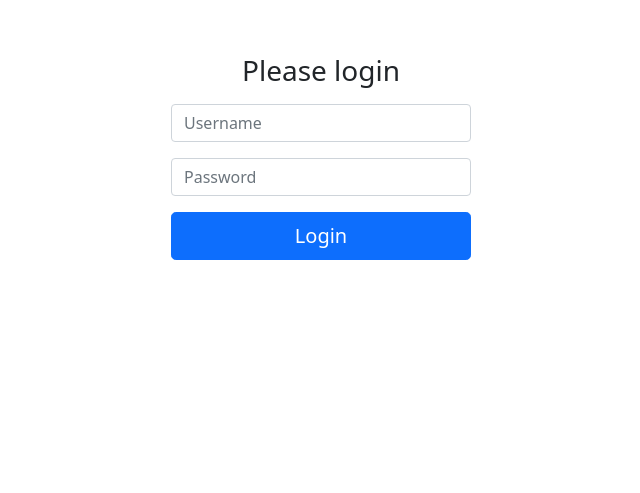
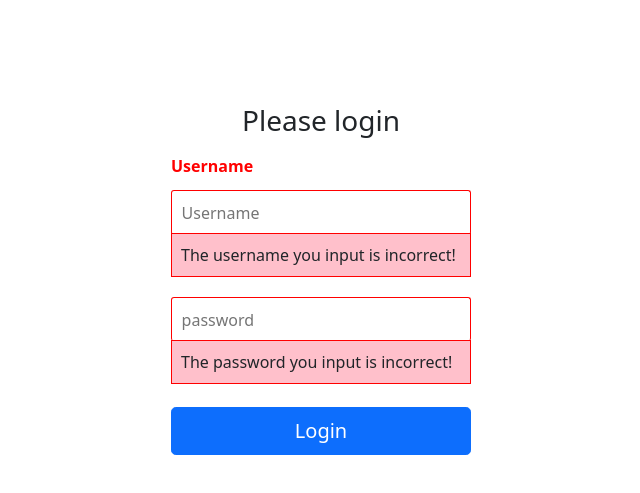
Before and after one commit to Incognito95/CA-2-Web-Client, a React (Create React App) app in the folder web-client/: page /login in a window 1280 px wide. Shown: the part 111-604 px from the top of the page, without its empty margins (319-959 px from the left). Built offline with nearby package versions, Linux system fonts and the light colour scheme.

Commit message:
created form validation for login

```diff
--- a/web-client/public/index.html
+++ b/web-client/public/index.html
@@ -39,5 +39,7 @@
       To begin the development, run `npm start` or `yarn start`.
       To create a production bundle, use `npm run build` or `yarn build`.
     -->
+
+
   </body>
 </html>
--- a/web-client/src/App.css
+++ b/web-client/src/App.css
@@ -12,15 +12,6 @@ h3, .list, .instructions-box {
 }
 
 
-/* ------ login form ---- */
-.form-signin {
-    width: 100%;
-    max-width: 330px;
-    padding: 15px;
-    margin: 150px auto auto;
-}
-
-
 /* ------ chuck norris ---- */
 .chuck-btn, .result-box {
     margin-left: 20px;
@@ -30,3 +21,292 @@ h3, .list, .instructions-box {
     height: 380px;
     background-color: #F8F9FA !important;
 }
+
+/* ------ login form ---- */
+.form-signin {
+    width: 100%;
+    max-width: 330px;
+    padding: 15px;
+    margin: 200px auto auto;
+}
+
+.form-signin .checkbox {
+    font-weight: 400;
+}
+
+.form-signin .form-floating:focus-within {
+    z-index: 2;
+}
+
+.form-signin input[type="email"] {
+    margin-bottom: -1px;
+    border-bottom-right-radius: 0;
+    border-bottom-left-radius: 0;
+}
+
+.form-signin input[type="password"] {
+    margin-bottom: 10px;
+    border-top-left-radius: 0;
+    border-top-right-radius: 0;
+}
+
+.Form-title {
+    color: #00386a;
+    margin: 0 0 15px;
+}
+
+.Form-description {
+    color: rgba(109, 102, 101, 0.5);
+}
+
+.Form-fields {
+    border-radius: 15px;
+    display: flex;
+    flex-direction: column;
+}
+
+.Control-label {
+    color: #423e3d;
+    font-weight: bold;
+    transition: color 300ms ease;
+}
+
+.Control-requirements {
+    background: pink;
+    border-top: none;
+    margin: -14px 0 15px;
+    max-height: 0;
+    overflow: hidden;
+    transition: all 200ms ease;
+    padding: 0 9px;
+}
+
+.ControlInput {
+    border-radius: 3px;
+    box-shadow: 0 1px 3px rgba(197, 193, 192, 0) inset;
+    color: #6d6665;
+    margin: 0.8em 0;
+    border: 1px solid #c5c1c0;
+    padding: 0.6em 0.6em;
+    transition: box-shadow 300ms ease-out;
+}
+
+.ControlInput:hover {
+    box-shadow: 0 1px 3px rgba(197, 193, 192, 0.4) inset;
+}
+.ControlInput:focus {
+    outline: #2bbee7 auto 3px;
+}
+.ControlInput:invalid:not(:focus) {
+    border-color: red;
+    border-bottom: none;
+}
+.ControlInput:invalid:not(:focus):not(:-ms-input-placeholder) {
+    border-color: red;
+    border-bottom: none;
+}
+.ControlInput:invalid:not(:focus):not(:placeholder-shown) {
+    border-color: red;
+    border-bottom: none;
+}
+.ControlInput:invalid:not(:focus) + .Control-label {
+    color: red;
+}
+.ControlInput:invalid:not(:focus):not(:-ms-input-placeholder) + .Control-label {
+    color: red;
+}
+.ControlInput:invalid:not(:focus):not(:placeholder-shown) + .Control-label {
+    color: red;
+}
+.ControlInput:invalid:not(:focus) + .Control-label + .Control-requirements {
+    max-height: 100px;
+    padding: 9px;
+    border: 1px solid red;
+}
+.ControlInput:invalid:not(:focus):not(:-ms-input-placeholder) + .Control-label + .Control-requirements {
+    max-height: 100px;
+    padding: 9px;
+    border: 1px solid red;
+}
+.ControlInput:invalid:not(:focus):not(:placeholder-shown) + .Control-label + .Control-requirements {
+    max-height: 100px;
+    padding: 9px;
+    border: 1px solid red;
+}
+.ControlInput:valid:not(:focus) {
+    border-color: #5fa550;
+}
+.ControlInput:valid:not(:focus):not(:-ms-input-placeholder) {
+    border-color: #5fa550;
+}
+.ControlInput:valid:not(:focus):not(:placeholder-shown) {
+    border-color: #5fa550;
+}
+.ControlInput:valid:not(:focus) + .Control-label {
+    color: #5fa550;
+}
+.ControlInput:valid:not(:focus):not(:-ms-input-placeholder) + .Control-label {
+    color: #5fa550;
+}
+.ControlInput:valid:not(:focus):not(:placeholder-shown) + .Control-label {
+    color: #5fa550;
+}
+
+.Control-requirements--email,
+.ControlInput--email {
+    order: -1;
+}
+
+.Control-label--email {
+    order: -2;
+}
+
+.ControlInput--password {
+    order: 0;
+    padding-right: 50px;
+}
+
+.Control-label--password {
+    order: -1;
+    margin-bottom: -32px;
+}
+
+.Control-label--showPassword {
+    width: 32px;
+    position: relative;
+    top: 52px;
+    left: 100%;
+    text-align: right;
+    margin-left: -36px;
+}
+
+.Form-submit {
+    border: 1px solid #e7542b;
+    background-color: #e7542b;
+    border-radius: 3px;
+    color: #fff;
+    display: block;
+    width: 100%;
+    max-width: 100%;
+    pointer-events: none;
+    opacity: 0.6;
+    cursor: default;
+    transition: opacity 300ms ease-out, max-width 150ms ease-out;
+    outline: none;
+    position: relative;
+    margin: auto;
+}
+.Form-submit:hover {
+    background-color: #c83d17;
+}
+.Form-submit:active {
+    background-color: #9b2f11;
+    max-width: 50px;
+    overflow: hidden;
+    text-indent: 300px;
+}
+.Form-submit:active .Button-spinner {
+    opacity: 1;
+}
+.ControlInput--email:valid ~ .ControlInput--password:valid ~ .Form-submit {
+    cursor: pointer;
+    pointer-events: auto;
+    opacity: 1;
+}
+
+.Button-spinner {
+    position: absolute;
+    top: 50%;
+    left: 50%;
+    margin-left: -13px;
+    margin-top: -13px;
+    opacity: 0;
+}
+
+.show-password {
+    display: none;
+}
+.show-password:checked ~ .ControlInput--password {
+    text-security: disc;
+    -webkit-text-security: disc;
+    -moz-text-security: disc;
+}
+.show-password:checked ~ .Control-label--showPassword .svg-toggle-password .closed-eye {
+    opacity: 1;
+    transition: opacity 300ms ease, height 400ms ease;
+    width: 4px;
+    height: 44px;
+}
+
+.svg-toggle-password {
+    fill: rgba(0, 142, 214, 0.5);
+}
+.svg-toggle-password .closed-eye {
+    opacity: 0;
+    height: 0;
+}
+
+.Button {
+    padding: 10px;
+    -webkit-user-select: none;
+    -moz-user-select: none;
+    -ms-user-select: none;
+    user-select: none;
+}
+
+.spinner {
+    -webkit-animation: dash 2s linear infinite;
+    animation: dash 2s linear infinite;
+    -webkit-animation-direction: normal;
+    animation-direction: normal;
+}
+
+@-webkit-keyframes dash {
+    0% {
+        stroke-dashoffset: 0;
+        stroke-dasharray: 150.6 100.4;
+    }
+    50% {
+        stroke-dasharray: 1 250;
+    }
+    100% {
+        stroke-dashoffset: 502;
+        stroke-dasharray: 150.6 100.4;
+    }
+}
+
+@keyframes dash {
+    0% {
+        stroke-dashoffset: 0;
+        stroke-dasharray: 150.6 100.4;
+    }
+    50% {
+        stroke-dasharray: 1 250;
+    }
+    100% {
+        stroke-dashoffset: 502;
+        stroke-dasharray: 150.6 100.4;
+    }
+}
+@-webkit-keyframes spinner-in {
+    0% {
+        opacity: 0;
+    }
+    20%, 80% {
+        opacity: 1;
+    }
+    100% {
+        opacity: 0;
+    }
+}
+@keyframes spinner-in {
+    0% {
+        opacity: 0;
+    }
+    20%, 80% {
+        opacity: 1;
+    }
+    100% {
+        opacity: 0;
+    }
+}
--- a/web-client/src/App.js
+++ b/web-client/src/App.js
@@ -1,5 +1,6 @@
 import './App.css';
 import 'bootstrap/dist/css/bootstrap.css';
+import 'bootstrap/dist/js/bootstrap';
 
 import {
     BrowserRouter as Router,
--- a/web-client/src/Components/Login.js
+++ b/web-client/src/Components/Login.js
@@ -7,21 +7,47 @@ function Login({ login }) {
     const performLogin = (evt) => {
         evt.preventDefault();
         login(loginCredentials.username, loginCredentials.password);
+
     }
 
     const onChange = (evt) => {
-        setLoginCredentials({ ...loginCredentials,[evt.target.id]: evt.target.value })
+        setLoginCredentials({ ...loginCredentials,[evt.target.id]: evt.target.value });
+
     }
 
     return (
+
         <div className="form-signin">
-            <h1 className="h3 mb-3 fw-normal text-center">Please login</h1>
-            <form onChange={onChange} id="form">
-                <input placeholder="Username" id="username" className="form-control mt-3" />
-                <input type="password" placeholder="Password" id="password" className="form-control mt-3" />
-                <button onClick={performLogin} className="w-100 btn btn-lg btn-primary mt-3">Login</button>
+            <h1 className="h3 mb-3 fw-normal text-center" id="form">Please login</h1>
+            <form onChange={onChange}>
+                <div className="Form-fields">
+                    <input type="text" id="username" className="ControlInput ControlInput--email" placeholder="Username" required />
+                        <label for="username" className="Control-label Control-label--email">Username</label>
+                        <div className="Control-requirements Control-requirements--email">
+                            The username you input is incorrect!
+                        </div>
+
+
+                        <input type="checkbox" id="show-password" className="show-password"/>
+
+                            <label htmlFor="show-password" className="Control-label Control-label--showPassword">
+                            </label>
+
+                            <input type="text" id="password" name="password" placeholder="password" autoComplete="off" autoCapitalize="off" autoCorrect="off"
+                                required pattern="{4-5}" className="ControlInput ControlInput--password" />
+
+                                <label htmlFor="password" className="Control-label Control-label--password">Password</label>
+
+                                <div className="Control-requirements">
+                                    The password you input is incorrect!
+                                </div>
+
+                            <button onClick={performLogin} className="w-100 btn btn-lg btn-primary mt-2" id="button" type="submit">Login</button>
+
+                </div>
             </form>
         </div>
+
     )
 
 }
```
